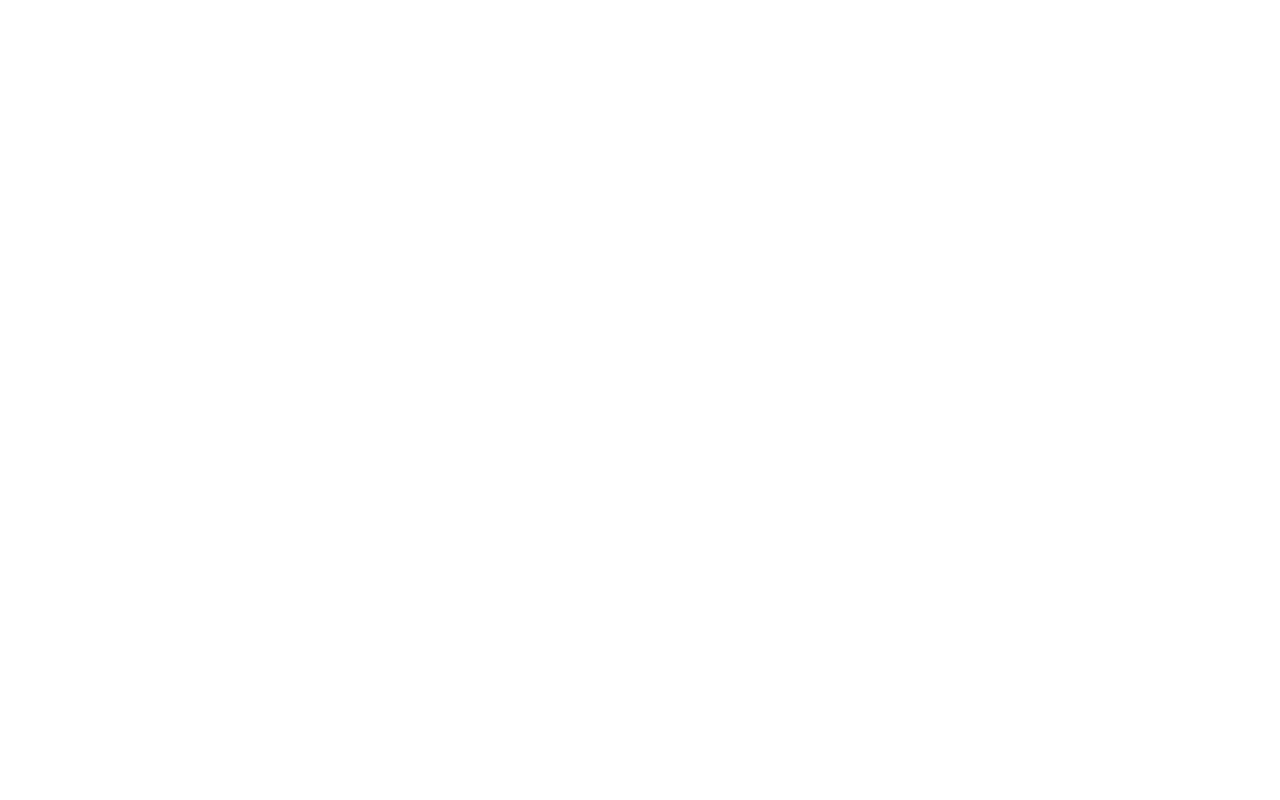
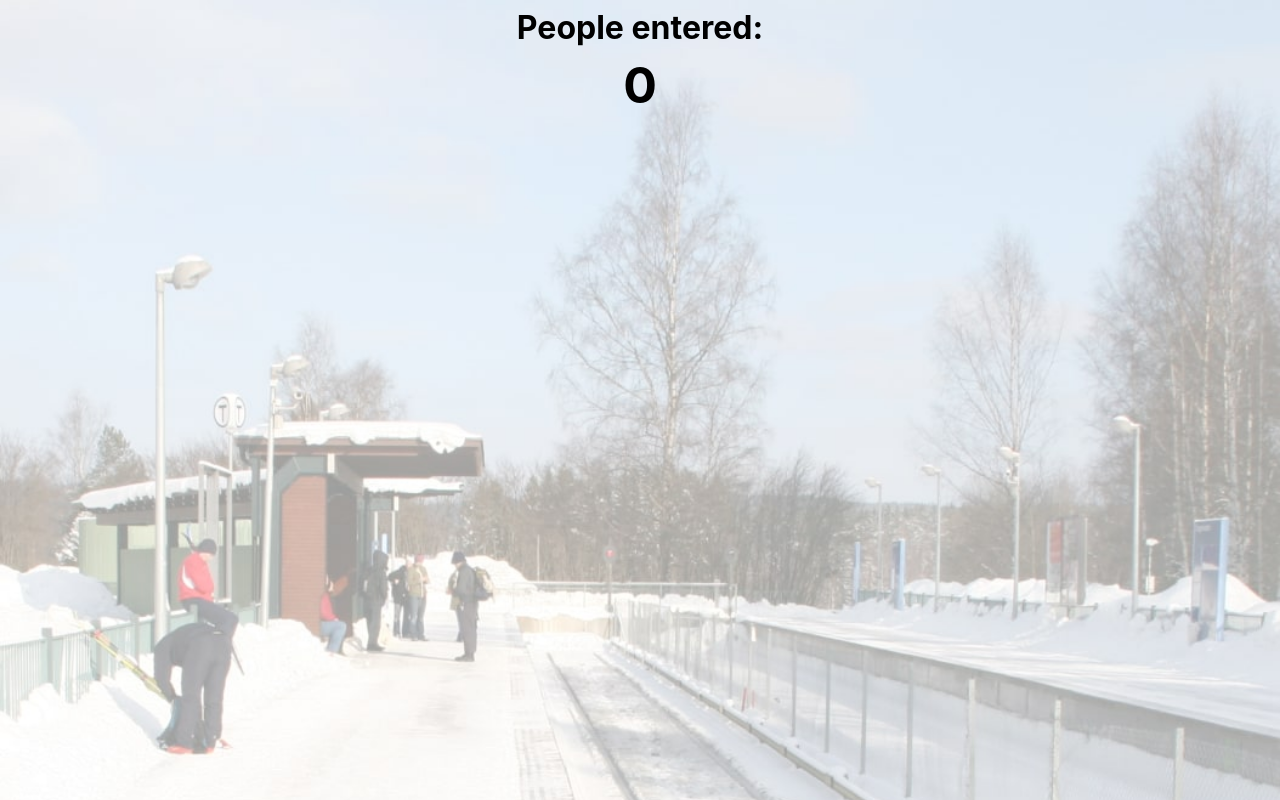
Before and after one commit to iamnars/myJSProject, a plain HTML site: page index.html in a window 1280 px wide. Drawn offline with nearby package versions, Linux system fonts and the light colour scheme.

Commit message:
Update index.html

```diff
--- a/index.html
+++ b/index.html
@@ -4,8 +4,11 @@
     <meta charset="UTF-8">
     <meta name="viewport" content="width=device-width, initial-scale=1.0">
     <title>Document</title>
+    <link rel="stylesheet" href="https://cdnjs.cloudflare.com/ajax/libs/normalize/8.0.1/normalize.css">
+    <link rel="stylesheet" href="index.css">
 </head>
 <body>
-
+    <h1>People entered: </h1>
+    <h2 id="count-el">0 </h2>
 </body>
 </html>
```
